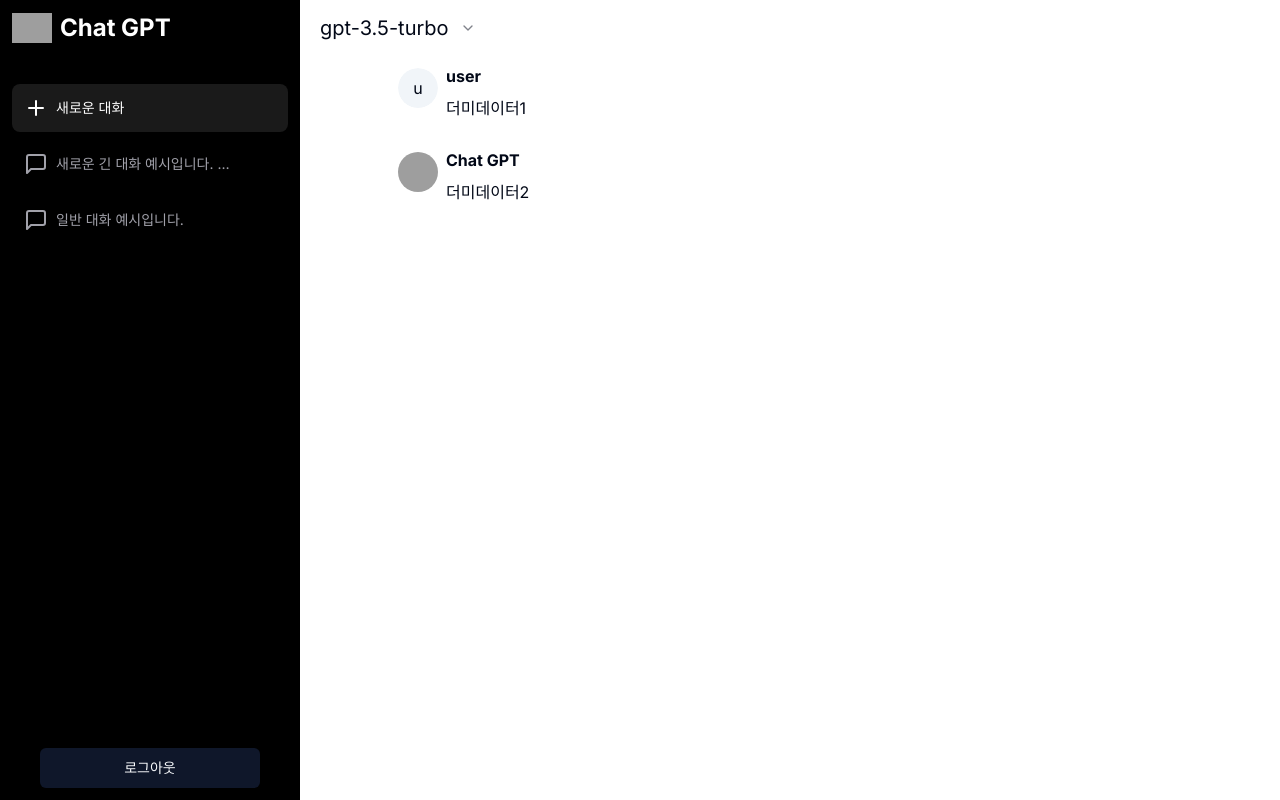
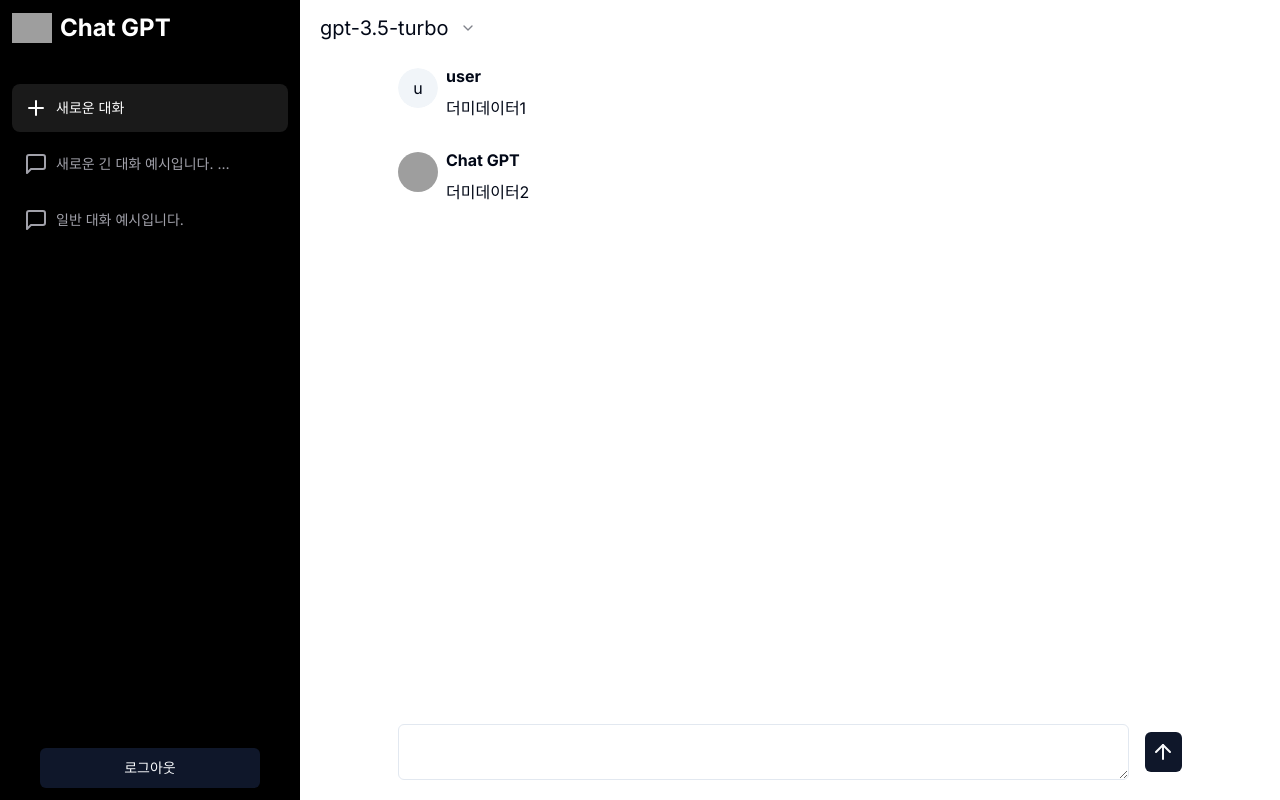
Before and after one commit to eatcoding6/chatgpt-clone, a Next.js app: page / in a window 1280 px wide. Built offline with nearby package versions, Linux system fonts and the light colour scheme; grey boxes are pictures that could not be loaded.

Commit message:
input 영역 markup

```diff
--- /dev/null
+++ b/components/chat/AutoResizingTextarea.tsx
@@ -0,0 +1,27 @@
+"use client";
+
+import { TextareaHTMLAttributes, useEffect, useRef } from "react";
+import { Textarea } from "../ui/textarea";
+
+export function AutoResizingTextarea({
+  value,
+  ...others
+}: TextareaHTMLAttributes<HTMLTextAreaElement>) {
+  const textareaRef = useRef<HTMLTextAreaElement>(null);
+
+  useEffect(() => {
+    if (textareaRef.current) {
+      textareaRef.current.style.height = "inherit";
+      textareaRef.current.style.height = `${textareaRef.current.scrollHeight}px`;
+    }
+  }, [value]);
+
+  return (
+    <Textarea
+      value={value}
+      ref={textareaRef}
+      className="min-h-[20px] max-h-[200px]"
+      {...others}
+    />
+  );
+}
--- a/components/chat/Chat.tsx
+++ b/components/chat/Chat.tsx
@@ -1,5 +1,11 @@
+"use client";
+
+import { useState } from "react";
+import { AutoResizingTextarea } from "./AutoResizingTextarea";
 import { Empty } from "./Empty";
 import { Message } from "./Message";
+import { Button } from "../ui/button";
+import { ArrowUp } from "lucide-react";
 
 const MESSAGE_DUMMY = [
   { id: "1", content: "더미데이터1", role: "user" },
@@ -7,6 +13,7 @@
 ];
 
 export function Chat() {
+  const [value, setValue] = useState("");
   return (
     <div className="flex flex-col w-[80%] h-full mx-auto">
       {/* 채팅영역 */}
@@ -28,6 +35,17 @@
       </div>
 
       {/* input영역 */}
+      <div className="pb-5">
+        <form className="flex items-center justify-center gap-4">
+          <AutoResizingTextarea
+            value={value}
+            onChange={(e) => setValue(e.target.value)}
+          />
+          <Button type="submit" size="icon">
+            <ArrowUp />
+          </Button>
+        </form>
+      </div>
     </div>
   );
 }
--- /dev/null
+++ b/components/ui/textarea.tsx
@@ -0,0 +1,24 @@
+import * as React from "react"
+
+import { cn } from "@/lib/utils"
+
+export interface TextareaProps
+  extends React.TextareaHTMLAttributes<HTMLTextAreaElement> {}
+
+const Textarea = React.forwardRef<HTMLTextAreaElement, TextareaProps>(
+  ({ className, ...props }, ref) => {
+    return (
+      <textarea
+        className={cn(
+          "flex min-h-[80px] w-full rounded-md border border-input bg-background px-3 py-2 text-sm ring-offset-background placeholder:text-muted-foreground focus-visible:outline-none focus-visible:ring-2 focus-visible:ring-ring focus-visible:ring-offset-2 disabled:cursor-not-allowed disabled:opacity-50",
+          className
+        )}
+        ref={ref}
+        {...props}
+      />
+    )
+  }
+)
+Textarea.displayName = "Textarea"
+
+export { Textarea }
```
